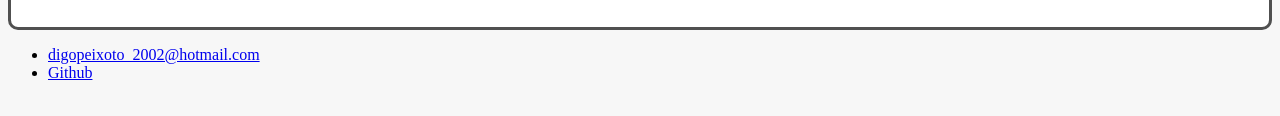
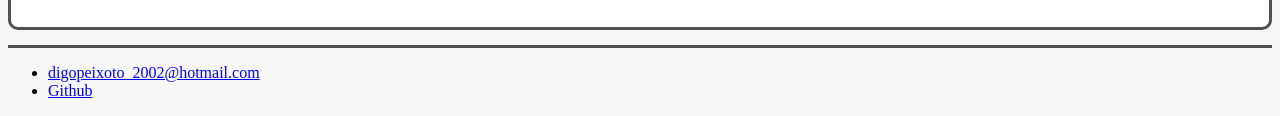
Before and after one commit to DiegoSPeixoto/dio-desafio-github, a plain HTML site: page introducao-ao-html5-e-css3/index.html in a window 1280 px wide. Shown: the part 868-984 px from the top of the page. Drawn offline with Linux system fonts and the light colour scheme.

Commit message:
atualiza o index e style

```diff
--- a/introducao-ao-html5-e-css3/index.html
+++ b/introducao-ao-html5-e-css3/index.html
@@ -24,7 +24,7 @@
             <p class="post_content">Lorem ipsum dolor sit <a href="https://github.com/DiegoSPeixoto/dio-desafio-github" target="_blank">eius quod odio</a>. Facere labore <a href="mailto:digopeixoto_2002@hotmail.com">ad nesciunt</a> repudiandae ea, laboriosam, amet asperiores quis. Officiis dicta aliquam dolor? Praesentium, a dignissimos? Iure, minima!<br/>Lorem ipsum dolor sit amet consectetur adipisicing elit. Nam laborum hic nisi consequuntur illum, totam dolorem perferendis dolore a doloribus temporibus ipsam, aliquam odio vel soluta. Iste pariatur autem libero.</p>
         </article>
     </section>
-    <footer>
+    <footer class="final">
         <ul>
             <li><a href="mailto:digopeixoto_2002@hotmail.com" target="_blank">digopeixoto_2002@hotmail.com</a></li>
             <li><a href="https://github.com/DiegoSPeixoto/dio-desafio-github" target="_blank">Github</a></li>
--- a/introducao-ao-html5-e-css3/style.css
+++ b/introducao-ao-html5-e-css3/style.css
@@ -34,3 +34,7 @@ body{
 .image_post{
     margin-bottom: 15px;
 }
+
+.final{
+    border-top: solid #505050;
+}
```
